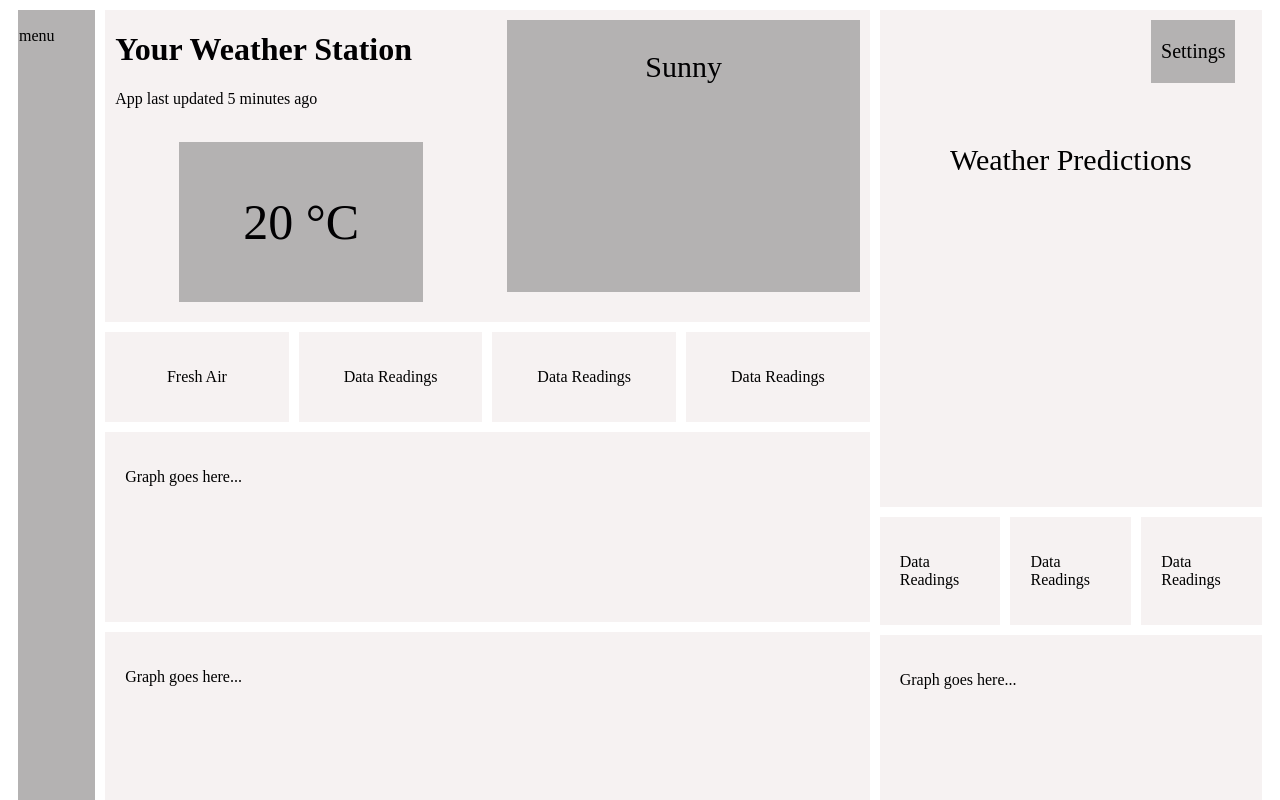
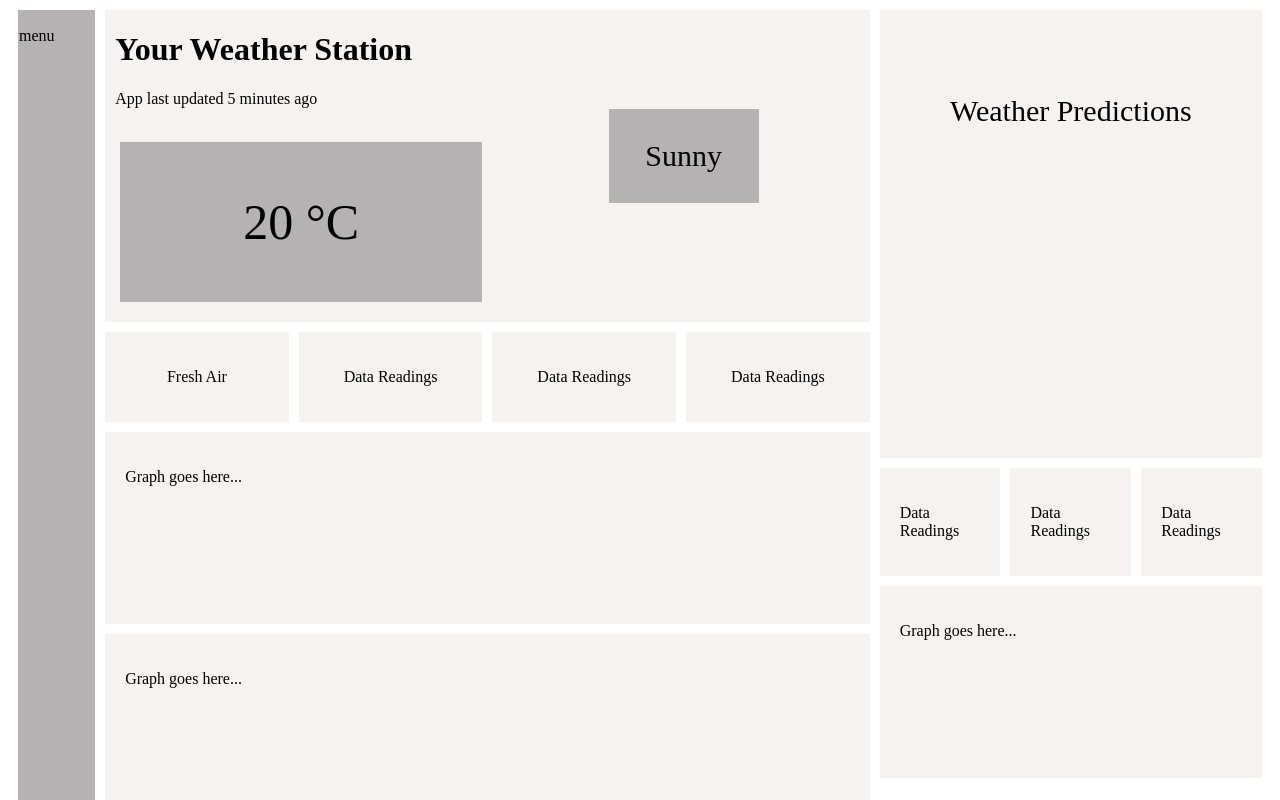
Before and after one commit to Lucyhub30/my-weather-app-client, a React (Create React App) app: page / in a window 1280 px wide. Shown: the top 800 px of the page. Built offline with nearby package versions, Linux system fonts and the light colour scheme.

Commit message:
Removed settings from UI

```diff
--- a/src/Graph.js
+++ b/src/Graph.js
@@ -1,5 +1,5 @@
 const Graph = () => {
-    let test = 1;
+
     return (
         <div className="graph">
             <p>Graph goes here...</p>
--- a/src/Home.js
+++ b/src/Home.js
@@ -4,7 +4,7 @@ import DataReading from './DataReadings';
 import WeatherPredictions from './WeatherPredictions';
 import Graph from './Graph';
 import AdditionalStuff from './AdditionalStuff';
-import Settings from './Settings';
+
 
 
 const Home = () => {
@@ -28,7 +28,7 @@ const Home = () => {
             </div>
 
             <div className="right column">
-                <Settings/>
+
                 <WeatherPredictions />
                 <div className="otherReadings">
                     <DataReading/>
--- a/src/Menu.js
+++ b/src/Menu.js
@@ -5,5 +5,4 @@ const Menu = () => {
         </div>
     )
 }
-
 export default Menu;
--- a/src/WeatherPredictions.js
+++ b/src/WeatherPredictions.js
@@ -3,7 +3,7 @@ const WeatherPredictions = () => {
 
     return(
         <div className="weatherPredictions">
-
+            <br/>
             <p>Weather Predictions</p>
 
         </div>
--- a/src/index.css
+++ b/src/index.css
@@ -1,41 +1,159 @@
-.App {
+@media (min-width: 800px) {
+    .content{
+        display : grid;
+        grid-template-columns: 1fr 15fr;
+        grid-gap: 10px
+    }
+
+    .weatherPredictions{
+        margin-top:0px;
+    }
+    .columns {
+        display: grid;
+        grid-template-columns: 2fr 1fr;
+        grid-gap: 10px;
+    }
+    .temperature{
+        margin-left: 5px;
+        margin-right: 5px;
+    }
+    .weatherConditions{
+        margin: auto;
+        max-width: 5000px;
+    }
+    .settingsButton{
+        margin-left: auto;
+        padding-left: 10px;
+        padding-right: 10px;
+        margin-top: 0px;
+    }
+    .mainDisplay{
+        display: grid;
+        grid-template-columns: 1fr 1fr;
+        grid-gap: 10px;
+    }
+    .myReadings{
+        display: grid;
+        grid-template-columns: 1fr 1fr 1fr 1fr;
+        grid-gap: 10px;
+    }
+    .otherReadings {
+        display: grid;
+        grid-template-columns: 1fr 1fr 1fr;
+        grid-gap: 10px;
+
+    }
+}
+@media (max-width: 850px) and (min-width: 520px) {
+    .temperature {
+        max-width: 200px;
+        margin:auto;
+    }
+    .weatherConditions {
+        max-width: 200px;
+
+        margin:auto;
+        padding-top: 1px;
+        padding-bottom: 1px;
+    }
+    .settingsButton {
+        margin-left: auto;
+        padding-left: 10px;
+        padding-right: 10px;
+        margin-top: 0px;
+
+    }
+    .weatherPredictions{
+        margin-top: 0px;
+    }
+    .mainDisplay{
+        display: grid;
+        grid-template-columns: 1fr 1fr;
+        grid-gap: 10px;
+    }
+    .myReadings {
+        display: grid;
+        grid-template-columns: 1fr 1fr 1fr 1fr;
+        grid-gap: 10px;
+    }
+    .otherReadings {
+        display: grid;
+        grid-template-columns: 1fr 1fr 1fr;
+        grid-gap: 10px;
+
+    }
+}
+
+@media (max-width: 520px) and (min-width: 360px) {
+    .mainDisplay{
+        padding-right:10px;
+    }
+    .myReadings{
+        display: grid;
+        grid-template-columns: 1fr 1fr;
+        grid-gap: 10px;
+    }
+    .otherReadings {
+        display: grid;
+        grid-template-columns: 1fr 1fr 1fr;
+        grid-gap: 10px;
+
+    }
+}
+
+@media (max-width:360px) {
+    .mainDisplay{
+        padding-right:10px;
+    }
+    .myReadings{
+        display: grid;
+        grid-template-columns: 1fr 1fr;
+        grid-gap: 10px;
+    }
+    .otherReadings{
+        margin-top: 10px;
+        margin-bottom:10px;
+    }
+    .dataReadings{
+        margin-top: 10px;
+        margin-bottom:10px;
+    }
+    .airQuality{
+        margin-top: 10px;
+        margin-bottom:10px;
+    }
+    .additionalStuff{
+        margin-bottom:10px;
+    }
+}
+
+  .App {
     margin: 10px
 }
 
-.content{
-    display : grid;
-    grid-template-columns: 1fr 15fr;
-    grid-gap: 10px
-}
+
+
+
 .mainDisplay {
     color:rgb(1, 0, 2);
     background-color: rgb(246, 242, 242);
 
+
     padding-bottom: 20px;
-    display: grid;
-    grid-template-columns: 1fr 1fr;
-    grid-gap: 10px;
     padding-left: 10px;
-
 
 }
 .mainDisplayContent {
     text-align: center;
 }
 .settingsButton {
-    text-align: right;
+    text-align: center;
     font-size: 20px;
     background-color: rgb(180, 178, 178);
-    margin: auto;
-    padding-left: 10px;
-    padding-right: 10px;
-    margin-top: 0px;
-
 }
 .settings {
     margin:0px;
-    padding: 10px;
-    background-color: rgb(246, 242, 242);
+    padding-bottom: 10px;
 
 }
 .homePage {
@@ -55,8 +173,6 @@
     font-size: 50px;
     padding-top: 1px;
     padding-bottom: 1px;
-    margin-left: 5vw;
-    margin-right: 5vw;
     background-color: rgb(180, 178, 178);
 }
 
@@ -68,31 +184,22 @@
     font-size: 30px;
     background-color: rgb(180, 178, 178);
     min-width: 150px;
-    margin: 10px;
+
 
 }
 
-.columns {
-    display: grid;
-    grid-template-columns: 2fr 1fr;
-    grid-gap: 10px;
-}
 
 .weatherPredictions {
     background-color:rgb(246, 242, 242);
     text-align: center;
     font-size: 30px;
     padding-bottom: 300px;
-    margin-top:0px;
     margin-bottom: 10px;
     padding-top: 20px;
 }
 
 
 .myReadings {
-    display: grid;
-    grid-template-columns: 1fr 1fr 1fr 1fr;
-    grid-gap: 10px;
     margin-top: 10px;
     text-align: center;
 
@@ -116,6 +223,7 @@
 
 .additionalStuff{
     margin-top: 10px;
+    margin-bottom: 10px;
     background-color: rgb(246, 242, 242);
     padding-left: 20px;
     padding-right: 20px;
@@ -123,17 +231,11 @@
     padding-bottom: 40px;
 }
 
-.otherReadings {
-    display: grid;
-    grid-template-columns: 1fr 1fr 1fr;
-    grid-gap: 10px;
-
-}
 
 .menu {
     background-color: rgb(180, 178, 178);
     padding:1px;
     margin-bottom:10px;
-    height: 127%;
+    height: 124%;
 
 }
```
